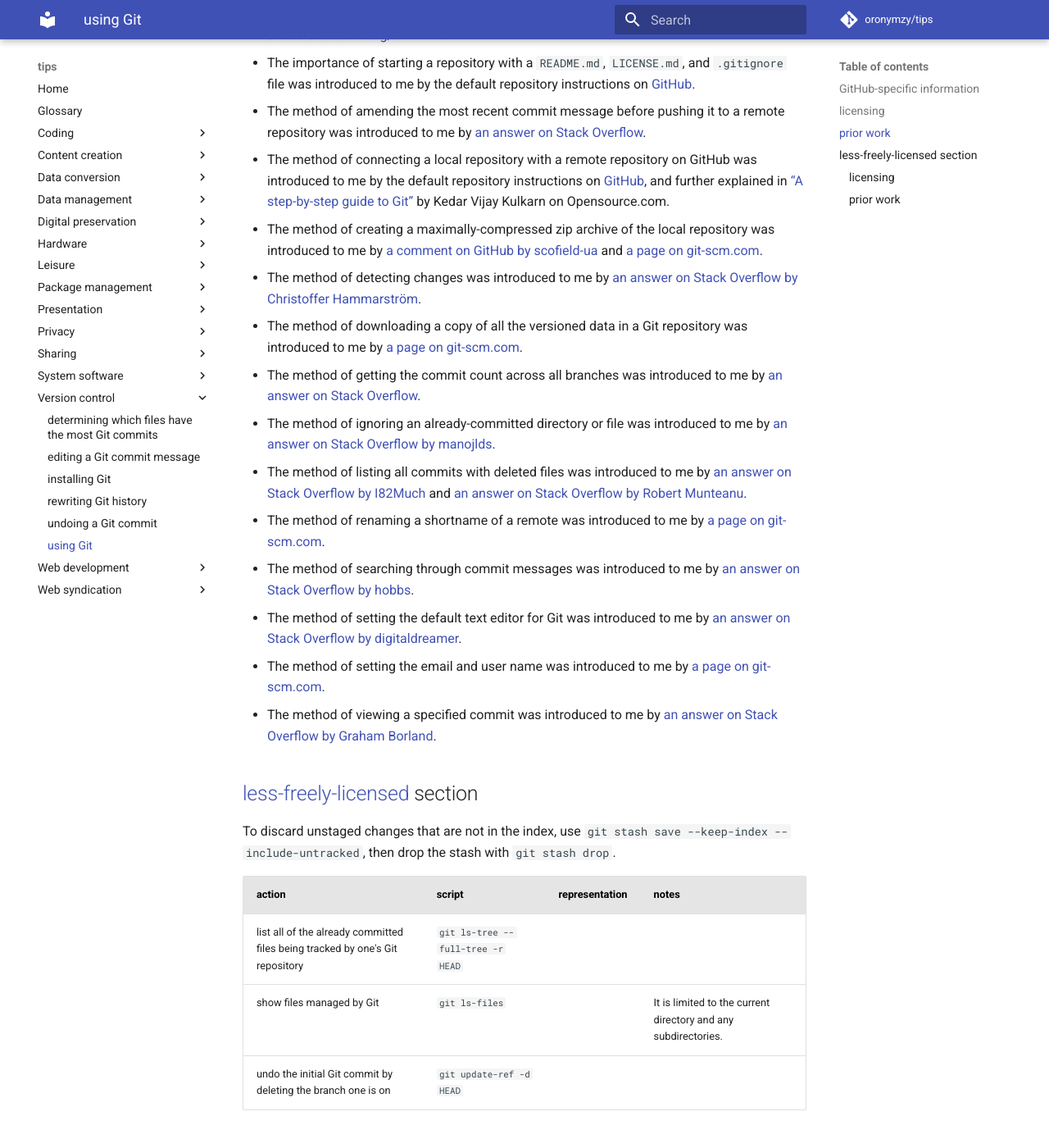
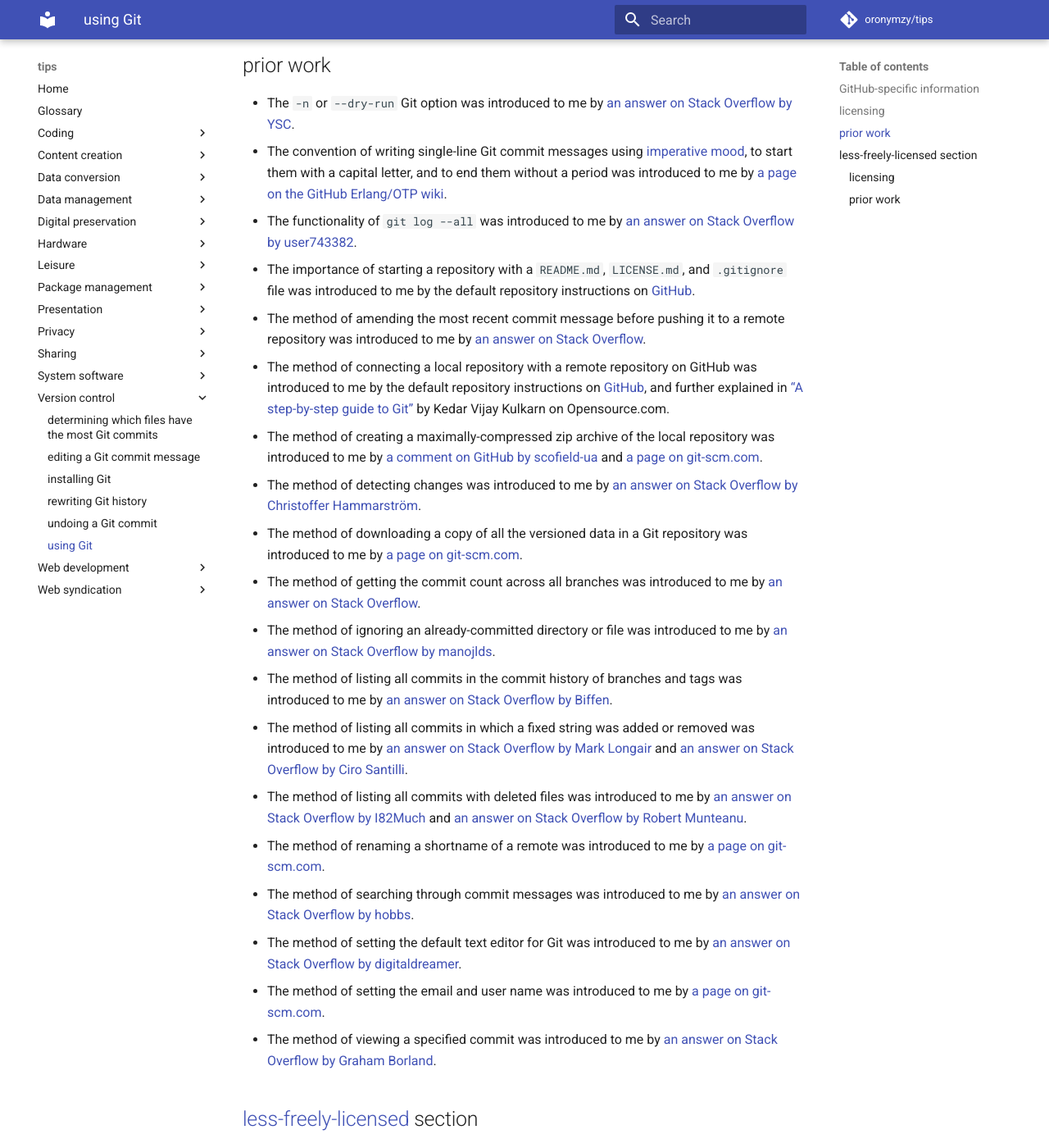
Before and after one commit to oronymzy/tips, an MkDocs documentation site: the page built from docs/usngGit.md, in a window 1280 px wide and 1400 px high, scrolled down 2345 px. Shown: the whole window at 82% size. Built offline with MkDocs 1.6.1 and Material for MkDocs 9.7.7, drawn with Linux system fonts in a browser that asks for light colours; comment, search, counter and statistics services are not loaded; some of the changed text lies outside the part shown.

Commit message:
Add table rows, add list items
Add table row with the method of listing all commits in the commit
history of branches and tags.
Add table row with the method of listing all commits in which a fixed
string was added or removed.
Add unordered list items.

```diff
--- a/docs/usngGit.md
+++ b/docs/usngGit.md
@@ -12,6 +12,8 @@ To ignore an already-committed directory or file, add it to `.gitignore`, commit
 | detect changes                                                                | `git ls-files -m`
 | download a copy of all the versioned data in a Git repository                 | `git clone git://foo.bar/baz.git /foo/bar`[^usngGit2]  | {==git://foo.bar/baz.git==} represents the URI of the Git repository, and {==/foo/bar==} represents the directory the data will be downloaded to. | If {==/foo/bar==} is omitted, the data will be downloaded to a newly-created {==baz==} directory.
 | get the commit count across all branches                                      | `git rev-list --all --count`
+| list all commits in the commit history of branches and tags                   | `git log --all`
+| list all commits in which a fixed string was added or removed                 | `git log --all -p --reverse --source -S 'foobar'`      | {==foobar==} represents the fixed string to be searched for.
 | list all commits with deleted files                                           | `git log --diff-filter=D --summary`
 | rename the shortname of a remote                                              | `git remote rename foo bar`                            | {==foo==} represents the original shortname and {==bar==} represents the new shortname.
 | search through commit messages                                                | `git log --grep="foobar"`                              | {==foobar==} represents the pattern to search for.                                                                                                | Regular expressions are supported.
@@ -33,6 +35,7 @@ To ignore an already-committed directory or file, add it to `.gitignore`, commit
 ## prior work
 - The `-n` or `--dry-run` Git option was introduced to me by [an answer on Stack Overflow by YSC](https://stackoverflow.com/questions/40926945/how-to-know-what-differences-that-git-push-is-going-to-push/40927917#40927917).
 - The convention of writing single-line Git commit messages using [imperative mood](https://en.wikipedia.org/wiki/Imperative_mood), to start them with a capital letter, and to end them without a period was introduced to me by [a page on the GitHub Erlang/OTP wiki](https://github.com/erlang/otp/wiki/writing-good-commit-messages).
+- The functionality of `git log --all` was introduced to me by [an answer on Stack Overflow by user743382](https://stackoverflow.com/questions/29756637/what-does-git-log-all-do/29756754#29756754).
 - The importance of starting a repository with a `README.md`, `LICENSE.md`, and `.gitignore` file was introduced to me by the default repository instructions on [GitHub](https://github.com/).
 - The method of amending the most recent commit message before pushing it to a remote repository was introduced to me by [an answer on Stack Overflow](https://stackoverflow.com/questions/179123/how-to-modify-existing-unpushed-commits/179147#179147).
 - The method of connecting a local repository with a remote repository on GitHub was introduced to me by the default repository instructions on [GitHub](https://github.com/), and further explained in [“A step-by-step guide to Git”](https://opensource.com/article/18/1/step-step-guide-git) by Kedar Vijay Kulkarn on Opensource.com.
@@ -41,6 +44,8 @@ To ignore an already-committed directory or file, add it to `.gitignore`, commit
 - The method of downloading a copy of all the versioned data in a Git repository was introduced to me by [a page on git-scm.com](https://git-scm.com/book/en/v1/Git-Basics-Getting-a-Git-Repository#Cloning-an-Existing-Repository).
 - The method of getting the commit count across all branches was introduced to me by [an answer on Stack Overflow](https://stackoverflow.com/questions/677436/how-do-i-get-the-git-commit-count/4061706#4061706).
 - The method of ignoring an already-committed directory or file was introduced to me by [an answer on Stack Overflow by manojlds](https://stackoverflow.com/questions/6535362/gitignore-after-commit/6535459#6535459).
+- The method of listing all commits in the commit history of branches and tags was introduced to me by [an answer on Stack Overflow by Biffen](https://stackoverflow.com/questions/27324243/how-to-get-all-commit-messages-in-a-repo-by-one-author/27324312#27324312).
+- The method of listing all commits in which a fixed string was added or removed was introduced to me by [an answer on Stack Overflow by Mark Longair](https://stackoverflow.com/questions/5816134/how-to-find-the-git-commit-that-introduced-a-string-in-any-branch/5816177#5816177) and [an answer on Stack Overflow by Ciro Santilli](https://stackoverflow.com/questions/5816134/how-to-find-the-git-commit-that-introduced-a-string-in-any-branch/31621921#31621921).
 - The method of listing all commits with deleted files was introduced to me by [an answer on Stack Overflow by I82Much](https://stackoverflow.com/questions/6017987/how-can-i-list-all-the-deleted-files-in-a-git-repository/6018043#6018043) and [an answer on Stack Overflow by Robert Munteanu](https://stackoverflow.com/questions/953481/find-and-restore-a-deleted-file-in-a-git-repository/953573#953573).
 - The method of renaming a shortname of a remote was introduced to me by [a page on git-scm.com](https://git-scm.com/book/en/v2/Git-Basics-Working-with-Remotes#_renaming_and_removing_remotes).
 - The method of searching through commit messages was introduced to me by [an answer on Stack Overflow by hobbs](https://stackoverflow.com/questions/3826748/how-to-search-in-commit-messages-using-command-line/3826800#3826800).
```
